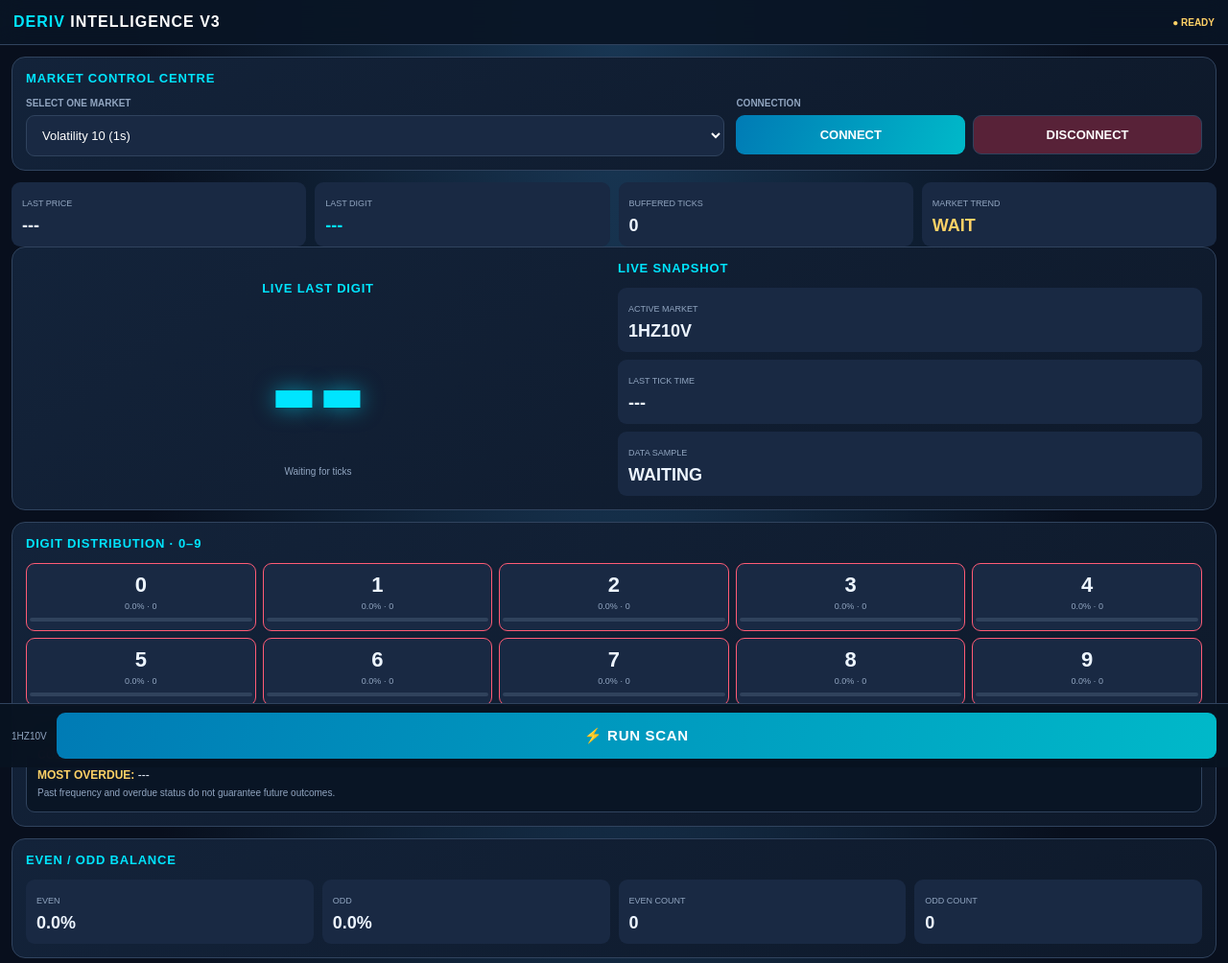
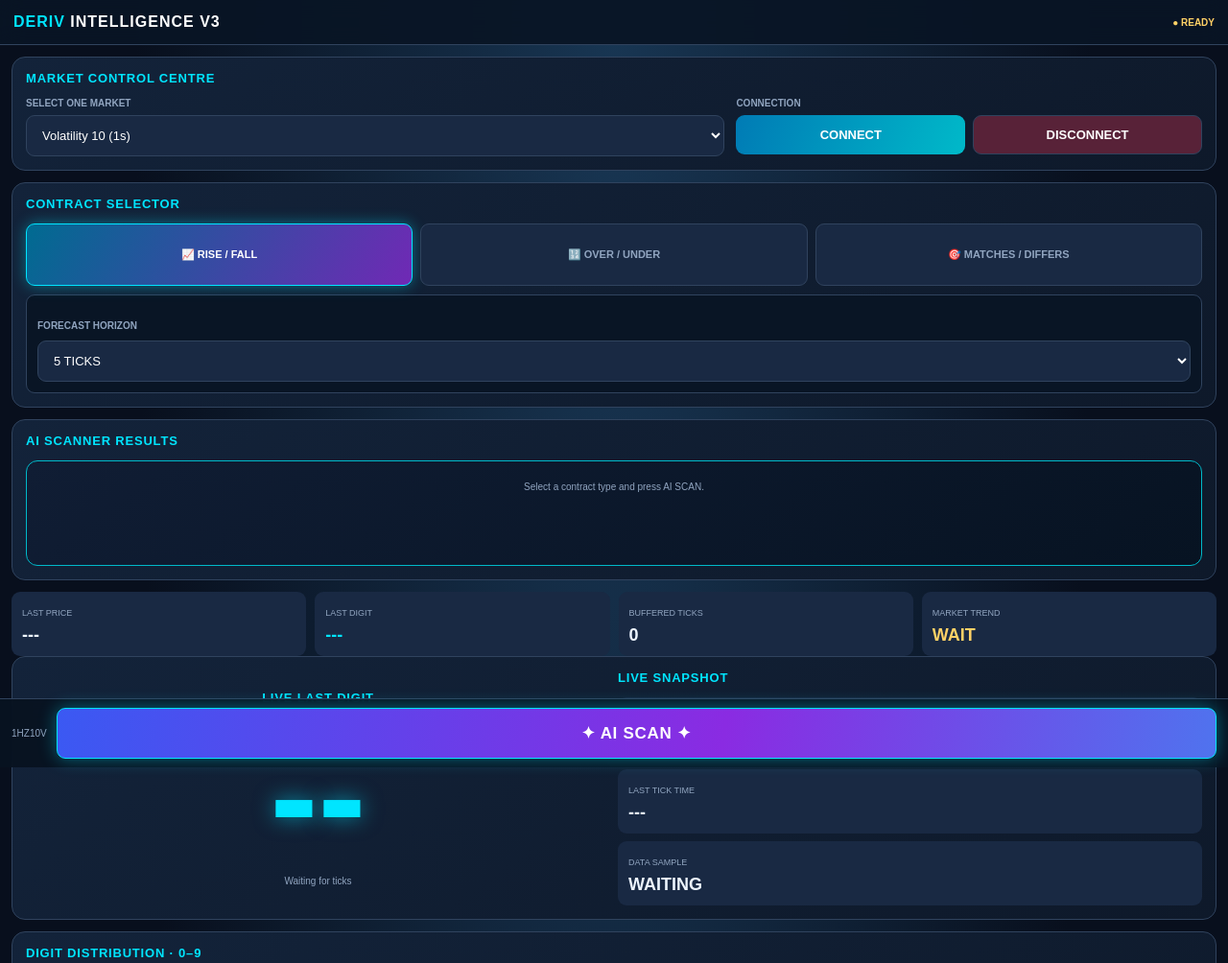
Before and after one commit to KloracM/Deriv-intelligent-market-analyser-, a plain HTML site: page index.html in a window 1280 px wide. Shown: the top 1004 px of the page at 96% size. Drawn offline with Linux system fonts and the light colour scheme.

Commit message:
Update index.html

```diff
--- a/index.html
+++ b/index.html
@@ -315,7 +315,68 @@ padding:18px;
 color:var(--muted);
 font-size:10px;
 }
-
+/* V4 CONTRACT SELECTOR */
+
+.contract-grid{
+display:grid;
+grid-template-columns:repeat(3,1fr);
+gap:8px;
+}
+
+.contract-choice{
+min-height:65px;
+background:#192943;
+border:1px solid #30435e;
+color:#91a5c0;
+font-size:11px;
+transition:.25s;
+}
+
+.contract-choice.active{
+background:linear-gradient(120deg,#006b91,#7029b5);
+border:1px solid #00e5ff;
+color:white;
+box-shadow:0 0 15px #00e5ff66;
+}
+
+.ai-result{
+background:linear-gradient(145deg,#101d34,#071322);
+border:1px solid #00b9c9;
+border-radius:12px;
+padding:18px;
+min-height:110px;
+text-align:center;
+line-height:1.8;
+}
+
+.ai-result .ai-number{
+font-size:48px;
+font-weight:900;
+color:#00e5ff;
+text-shadow:0 0 18px #00e5ff88;
+}
+
+.dock #scan{
+background:linear-gradient(100deg,#007bff,#8a2be2,#00d4ff);
+background-size:200% 200%;
+animation:aiGlow 3s ease infinite;
+border:1px solid #00e5ff;
+box-shadow:0 0 18px #00e5ff66;
+font-size:17px;
+font-weight:900;
+}
+
+@keyframes aiGlow{
+0%{background-position:0% 50%}
+50%{background-position:100% 50%}
+100%{background-position:0% 50%}
+}
+
+@media(max-width:450px){
+.contract-grid{
+grid-template-columns:1fr;
+}
+}
 @media(max-width:650px){
 .container{padding:8px}
 .panel{padding:11px}
@@ -366,7 +427,87 @@ font-size:10px;
 </div>
 </div>
 </section>
-
+<!-- V4 CONTRACT SELECTOR -->
+
+<section class="panel">
+<h2>CONTRACT SELECTOR</h2>
+
+<div class="contract-grid">
+
+<button class="contract-choice active"
+data-contract="RISE_FALL">
+📈 RISE / FALL
+</button>
+
+<button class="contract-choice"
+data-contract="OVER_UNDER">
+🔢 OVER / UNDER
+</button>
+
+<button class="contract-choice"
+data-contract="MATCHES_DIFFERS">
+🎯 MATCHES / DIFFERS
+</button>
+
+</div>
+
+<div id="contractSettings" class="result">
+
+<div id="barrierControl" style="display:none">
+<h3>SELECT BARRIER DIGIT</h3>
+<select id="barrierDigit">
+<option value="0">0</option>
+<option value="1">1</option>
+<option value="2">2</option>
+<option value="3">3</option>
+<option value="4">4</option>
+<option value="5" selected>5</option>
+<option value="6">6</option>
+<option value="7">7</option>
+<option value="8">8</option>
+</select>
+</div>
+
+<div id="digitControl" style="display:none">
+<h3>SELECT TARGET DIGIT</h3>
+<select id="targetDigit">
+<option value="AUTO">AI SELECTS DIGIT</option>
+<option value="0">0</option>
+<option value="1">1</option>
+<option value="2">2</option>
+<option value="3">3</option>
+<option value="4">4</option>
+<option value="5">5</option>
+<option value="6">6</option>
+<option value="7">7</option>
+<option value="8">8</option>
+<option value="9">9</option>
+</select>
+</div>
+
+<h3 style="margin-top:12px">FORECAST HORIZON</h3>
+<select id="aiHorizon">
+<option value="5">5 TICKS</option>
+<option value="10">10 TICKS</option>
+<option value="20">20 TICKS</option>
+</select>
+
+</div>
+
+</section>
+
+<!-- V4 AI RESULT -->
+
+<section class="panel">
+<h2>AI SCANNER RESULTS</h2>
+
+<div id="aiResult" class="ai-result">
+<div class="muted">
+Select a contract type and press AI SCAN.
+</div>
+</div>
+
+</section>
 <section class="cards">
 <div class="metric"><small>LAST PRICE</small><strong id="price">---</strong></div>
 <div class="metric"><small>LAST DIGIT</small><strong id="lastdigit" class="cyan">---</strong></div>
@@ -679,7 +820,7 @@ CLEAR HISTORY
 
 <div class="dock">
 <span id="docklabel">Selected market</span>
-<button id="scan" class="primary">⚡ RUN SCAN</button>
+<button id="scan" class="primary">✦ AI SCAN ✦</button>
 </div>
 
 <footer>
```
